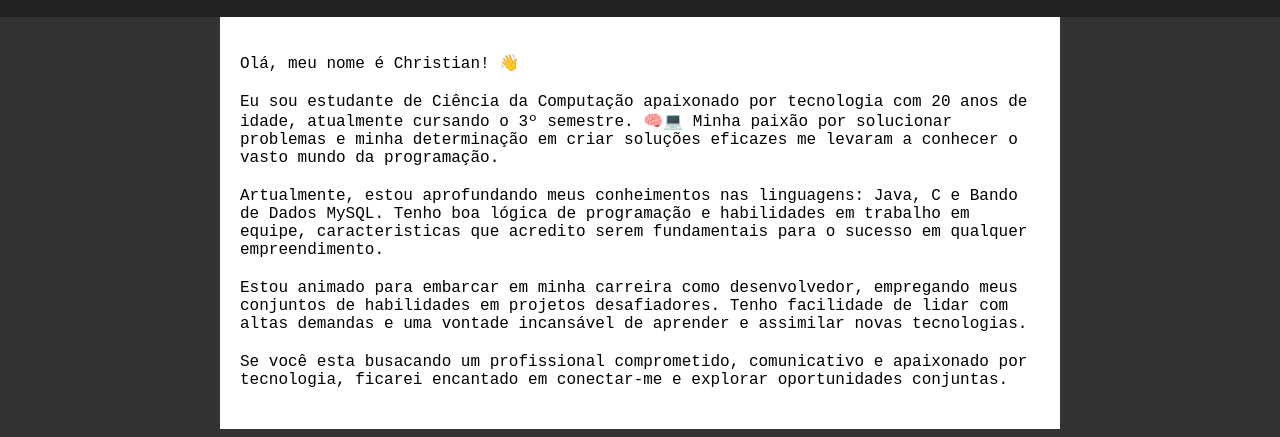
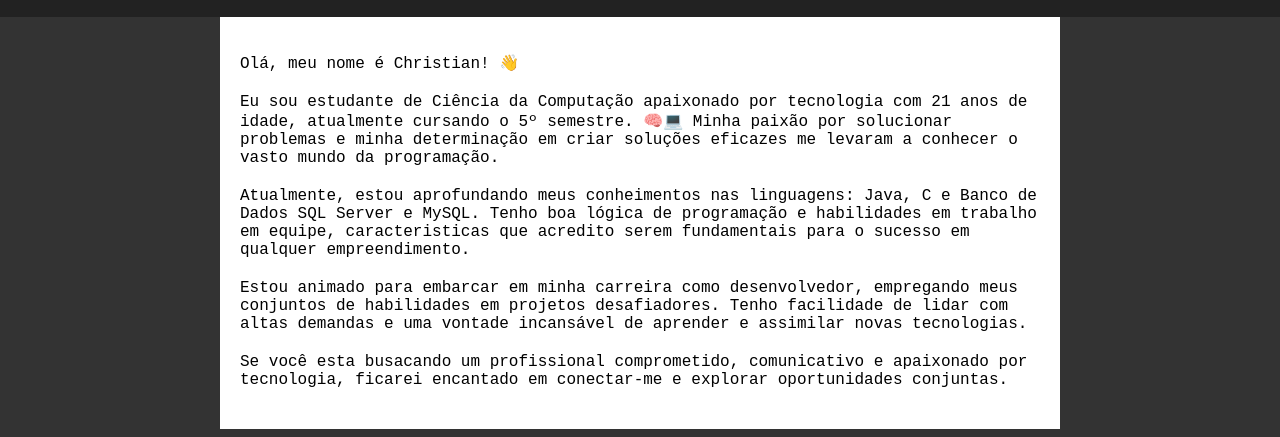
Before and after one commit to ChrisSerello/Portfolio, a plain HTML site: page about.html in a window 1280 px wide. Shown: the part 60-497 px from the top of the page. Drawn offline with Linux system fonts and the light colour scheme; a web font is replaced by a local one.

Commit message:
Update about.html

```diff
--- a/about.html
+++ b/about.html
@@ -71,8 +71,8 @@
   </div>
   <div class="cv-content">
     <p>Olá, meu nome é Christian! 👋</p>
-    <p>Eu sou estudante de Ciência da Computação apaixonado por tecnologia com 20 anos de idade, atualmente cursando o 3º semestre. 🧠💻 Minha paixão por solucionar problemas e minha determinação em criar soluções eficazes me levaram a conhecer o vasto mundo da programação.</p>
-    <p>Artualmente, estou aprofundando meus conheimentos nas linguagens: Java, C e Bando de Dados MySQL. Tenho boa lógica de programação e habilidades em trabalho em equipe, caracteristicas que acredito serem fundamentais para o sucesso em qualquer empreendimento.</p>
+    <p>Eu sou estudante de Ciência da Computação apaixonado por tecnologia com 21 anos de idade, atualmente cursando o 5º semestre. 🧠💻 Minha paixão por solucionar problemas e minha determinação em criar soluções eficazes me levaram a conhecer o vasto mundo da programação.</p>
+    <p>Atualmente, estou aprofundando meus conheimentos nas linguagens: Java, C e Banco de Dados SQL Server e MySQL. Tenho boa lógica de programação e habilidades em trabalho em equipe, caracteristicas que acredito serem fundamentais para o sucesso em qualquer empreendimento.</p>
     <p>Estou animado para embarcar em minha carreira como desenvolvedor, empregando meus conjuntos de habilidades em projetos desafiadores. Tenho facilidade de lidar com altas demandas e uma vontade incansável de aprender e assimilar novas tecnologias. </p>
     <p>Se você esta busacando um profissional comprometido, comunicativo e apaixonado por tecnologia, ficarei encantado em conectar-me e explorar oportunidades conjuntas.</p>
   </div>
```
